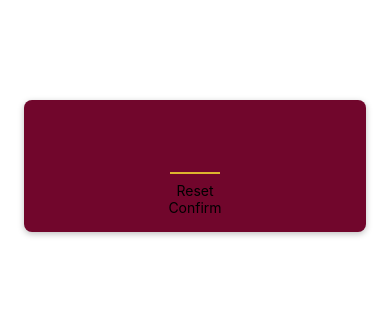
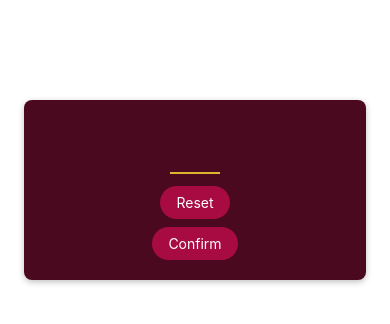
Before and after one commit to Nikitas-io/Guess-Game-with-React-Native, a React Native app: screen / in a window 390 px wide. Shown: the top 324 px of the page. Built offline with nearby package versions, Linux system fonts and the light colour scheme.

Commit message:
Added button visual feedback

```diff
--- a/components/PrimaryButton.js
+++ b/components/PrimaryButton.js
@@ -1,14 +1,46 @@
-import { Text, View } from "react-native";
+import { Pressable, Text, View, StyleSheet } from "react-native";
 
 
 function PrimaryButton ({children}) {
+
+    function pressHandler () {
+        console.log('Button pressed.');
+    }
+
     return (
-        <View>
-            <Text>
-                {children}
-            </Text>
+        <View style={styles.buttonOuterContainer}>
+            <Pressable
+                style={({pressed}) => (pressed) ? [styles.pressed, styles.buttonInnerContainer] : styles.buttonInnerContainer}
+                onPress={pressHandler}
+                android_ripple={{ color: "#f75890" }}
+            >
+                <Text style={styles.buttonText}>
+                    {children}
+                </Text>
+            </Pressable>
         </View>
     )
 }
 
 export default PrimaryButton;
+
+const styles = StyleSheet.create({
+    buttonOuterContainer: {
+        borderRadius: 28,
+        margin: 4,
+        overflow: "hidden"
+    },
+    buttonInnerContainer: {
+        backgroundColor: "#a70b41",
+        paddingVertical: 8,
+        paddingHorizontal: 16,
+        elevation: 2,
+    },
+    buttonText:{
+        color: "white",
+        textAlign: "center"
+    },
+    pressed: {
+        opacity: 0.75
+    }
+})
--- a/screens/StartGameScreen.js
+++ b/screens/StartGameScreen.js
@@ -26,7 +26,7 @@
         marginHorizontal: 24,
         padding: 16,
         borderRadius: 8,
-        backgroundColor: "#71062c",
+        backgroundColor: "#4b0920",
         // Android shadow
         elevation: 8,
         // iOS shadow
```
